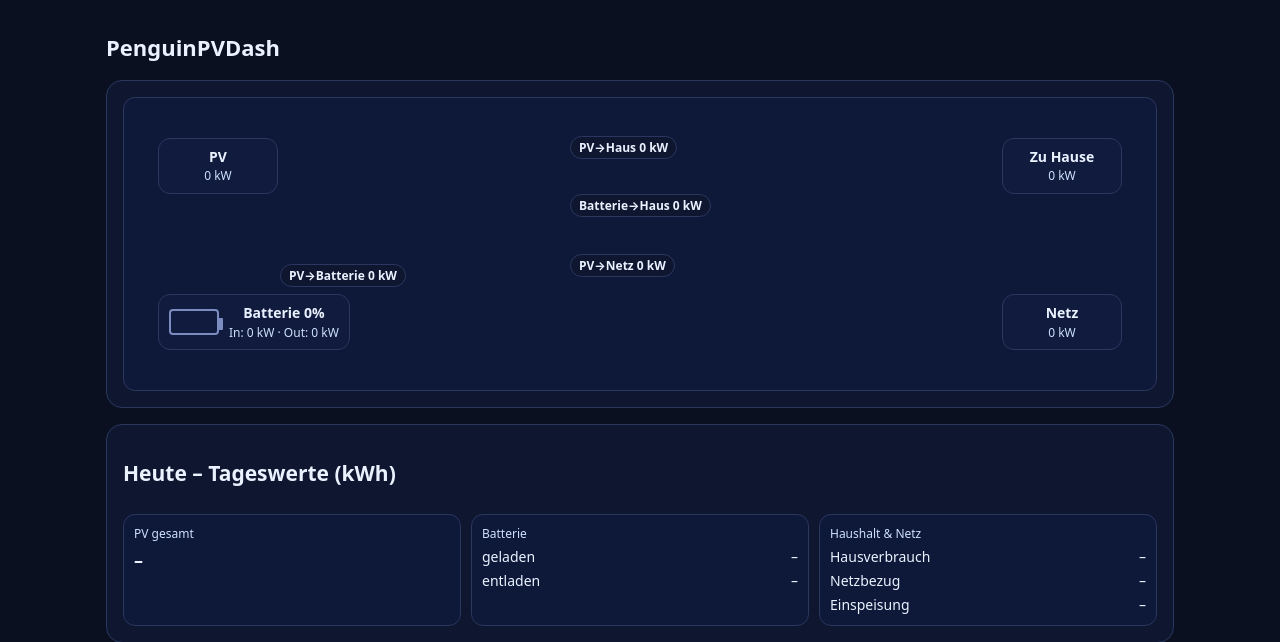
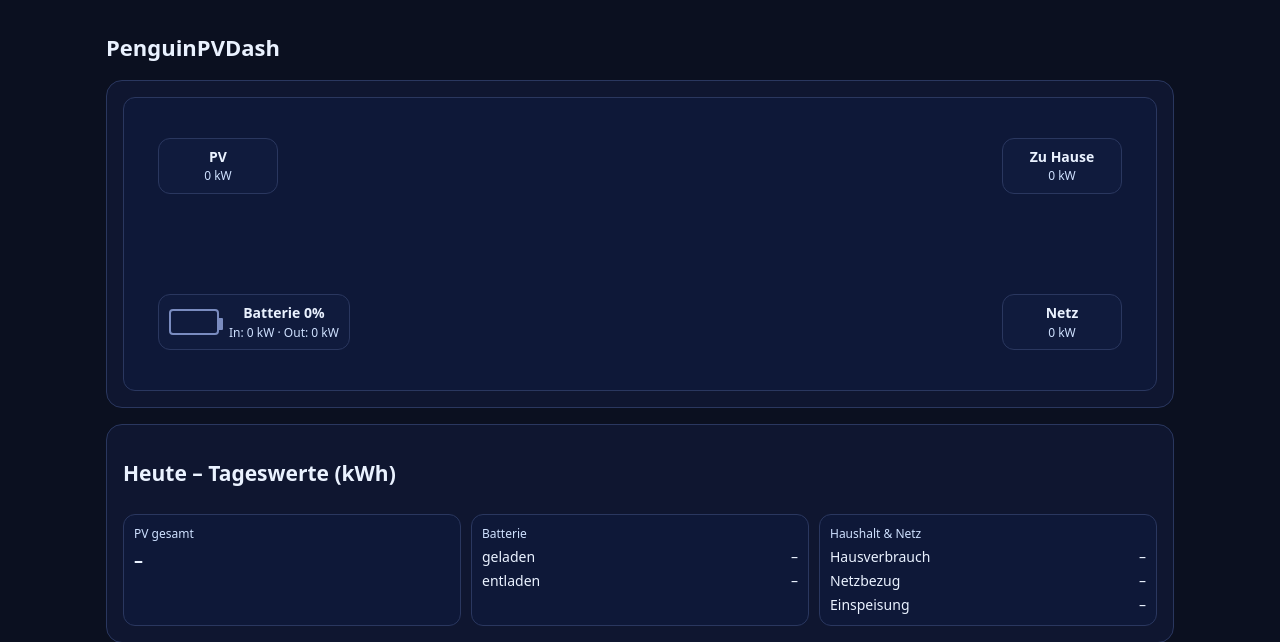
Before and after one commit to Borderlane-HA/PenguinPVDash, a PHP site: page / in a window 1280 px wide. Shown: the top 642 px of the page. Run offline with PHP 8.4, Linux system fonts and the light colour scheme; data that the repository does not hold is empty.

Commit message:
Update index.php

```diff
--- a/SERVER/index.php
+++ b/SERVER/index.php
@@ -20,12 +20,6 @@ require_once __DIR__ . '/inc/db.php';
         <g id="tok_pv_batt"></g>
         <g id="tok_batt_house"></g>
       </svg>
-
-      <!-- Labels (over lines) -->
-      <div class="flow-label" id="lab_pv_house" style="left:430px; top:22px">PV→Haus 0.0 kW</div>
-      <div class="flow-label" id="lab_pv_grid"  style="left:430px; top:140px">PV→Netz 0.0 kW</div>
-      <div class="flow-label" id="lab_pv_batt"  style="left:140px; top:150px">PV→Batterie 0.0 kW</div>
-      <div class="flow-label" id="lab_batt_house" style="left:430px; top:80px">Batterie→Haus 0.0 kW</div>
 
       <!-- Nodes -->
       <div class="node" id="n_pv"><h3>PV</h3><div class="sub"><span id="pv_now">0.0 kW</span></div></div>
```
